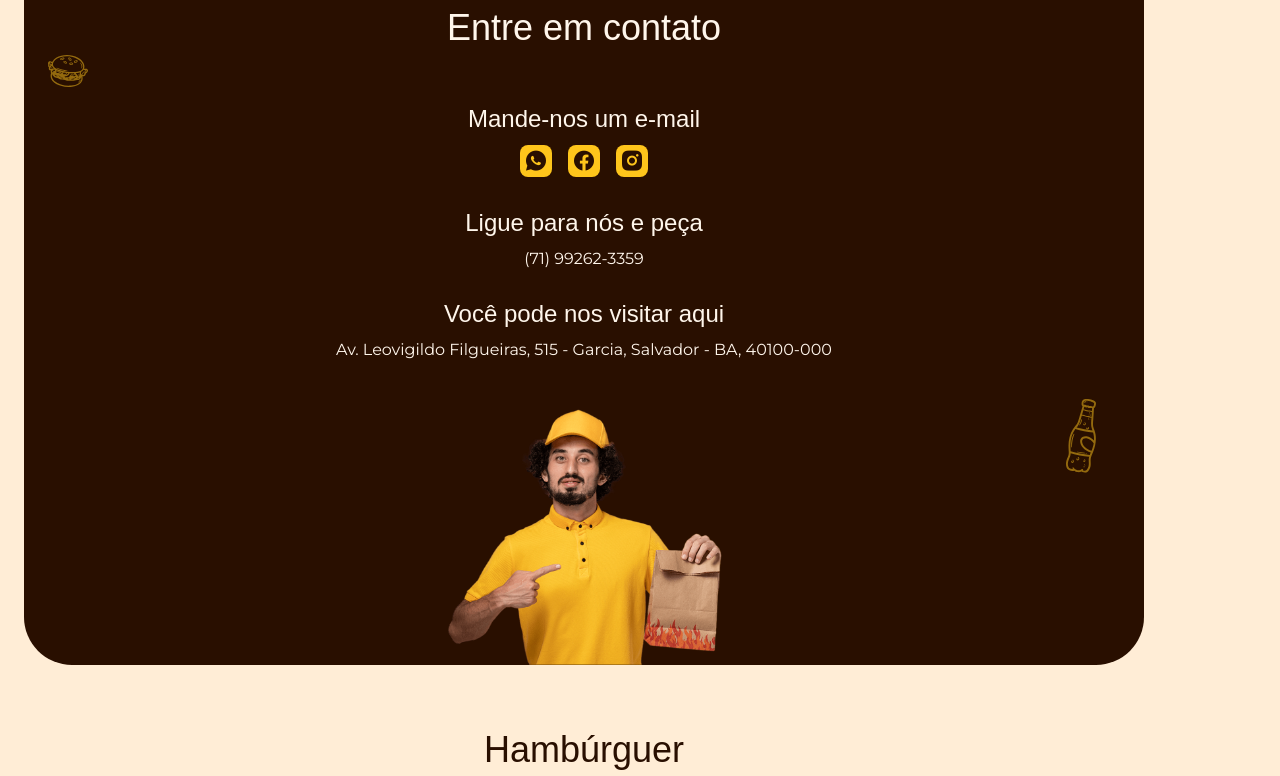
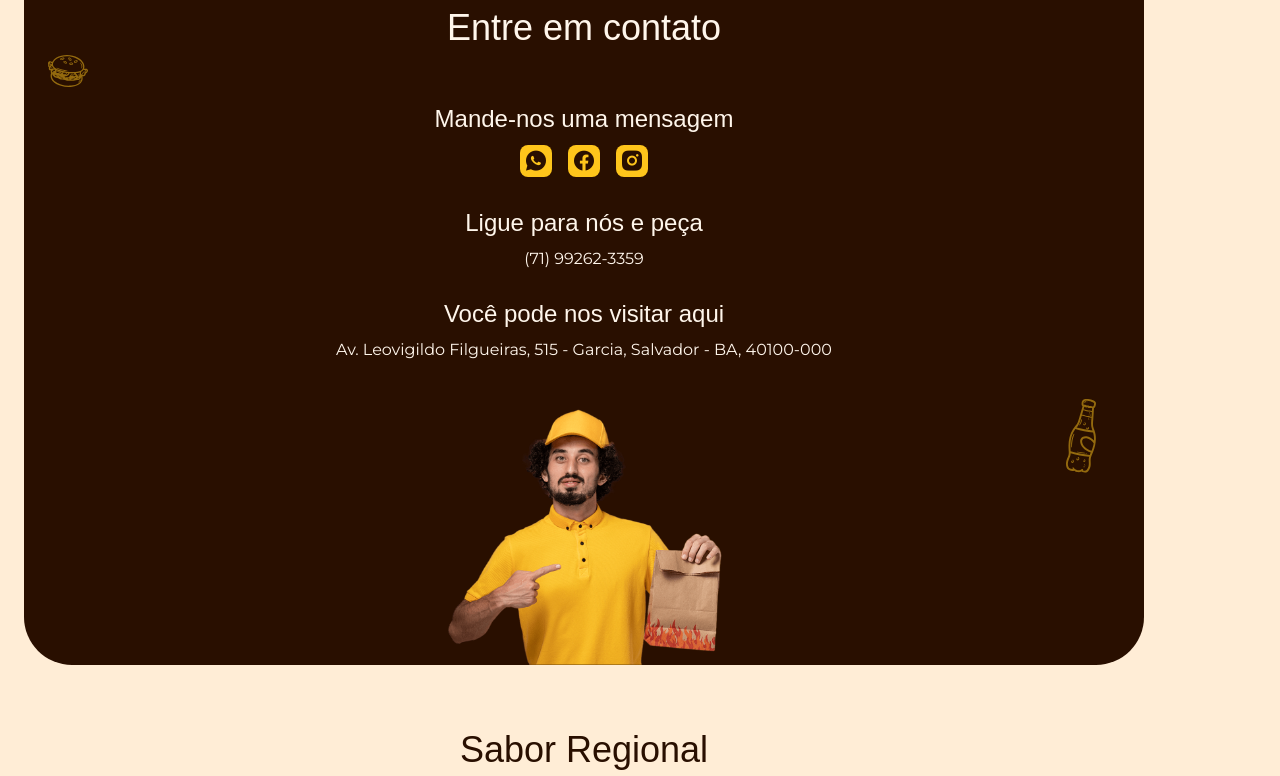
Before and after one commit to filipebteixeira98/sabor-regional, a plain HTML site: page index.html in a window 1280 px wide. Shown: the part 3004-3780 px from the top of the page. Drawn offline with nearby package versions, Linux system fonts and the light colour scheme; a web font is replaced by a local one.

Commit message:
refactor: home page sections descriptions

```diff
--- a/index.html
+++ b/index.html
@@ -277,7 +277,7 @@
           <div class="contact__content grid">
             <div class="contact__data grid">
               <div>
-                <h3 class="contact__title">Mande-nos um e-mail</h3>
+                <h3 class="contact__title">Mande-nos uma mensagem</h3>
                 <div class="contact__social">
                   <a href="wa.link/39fxw8" target="_blank">
                     <i class="ri-whatsapp-fill"></i>
@@ -331,7 +331,7 @@
     </main>
     <footer class="footer">
       <div class="footer__container container grid">
-        <a href="#" class="footer__logo">Hambúrguer</a>
+        <a href="#" class="footer__logo">Sabor Regional</a>
         <div class="footer__content grid">
           <a href="#" class="footer__link">Termos e acordos</a>
           <a href="#" class="footer__link">Política de privacidade</a>
```
